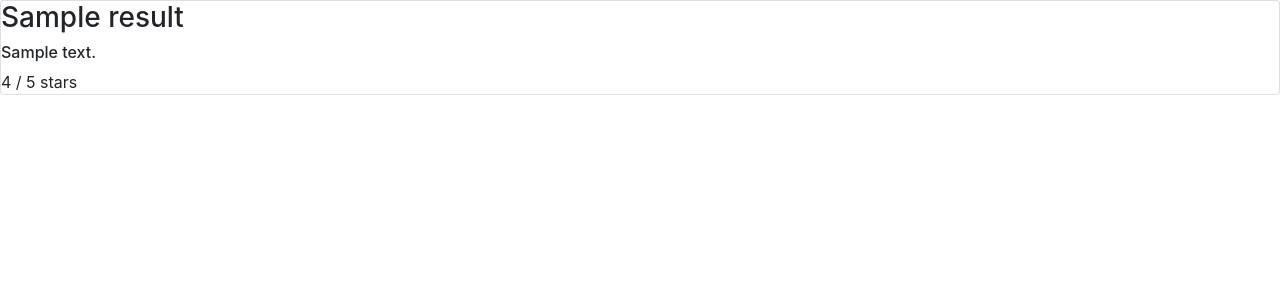
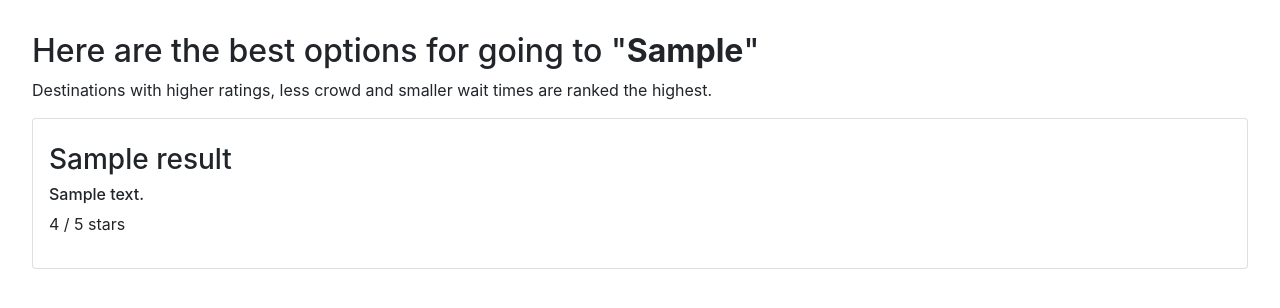
Before and after one commit to sidharthrajaram/planwise-covid, a Flask app: template templates/results.html in a window 1280 px wide. Shown: the top 308 px of the page. Run offline with Flask 2, Linux system fonts and the light colour scheme; the template is opened without the code that fills it: most values are stand-ins (such as "Sample title", 1, 10 or a date in 2020).

Commit message:
i am stuff

```diff
--- a/app.py
+++ b/app.py
@@ -73,7 +73,7 @@ def clean_candidates(candidates):
     clean_candidates = []
     for candidate in candidates:
         popularity_data = populartimes.get_id(google_api_key, candidate["place_id"])
-        print(popularity_data)
+        # print(popularity_data)
         # candidate is a JSON element
         clean_candidate = {"name": candidate["name"],
                             "types": candidate["types"],
@@ -115,9 +115,10 @@ def results(query=None, advanced=True):
         day_num = datetime.datetime.now().weekday()
         scores = []
 
-        for c in candidates:
+        for c in cleaned_data:
             if 'current_popularity' in c and 'populartimes' in c:
                 exp_score = math.e ** (- c['populartimes'][day_num]['data'][hour] / c['current_popularity'])
+                c['exp_score'] = round(exp_score, 3)
             else:
                 exp_score = 0
 
@@ -128,18 +129,24 @@ def results(query=None, advanced=True):
 
             if 'rating_n' in c:
                 n_score = math.atan(c['rating_n']/3)/3
+                c['n_score'] = round(n_score, 3)
             else:
                 n_score = 0
 
             if 'time_wait' in c:
                 waiting_score = c['time_wait'][day_num]['data'][hour]
+                c['waiting_score'] = round(waiting_score, 3)
             else:
                 waiting_score = 0
 
-            scores.append(exp_score + r + n_score - waiting_score)
+            composite_score = exp_score + r + n_score - waiting_score
+            c['comp_score'] = round(composite_score, 3)
+
+            scores.append(composite_score)
             noise = [random() for _ in range(len(scores))]
+
         cleaned_data = [x for _, __, x in sorted(zip(scores, noise, cleaned_data), reverse=True)]
 
-        return render_template('results.html', results=cleaned_data)
+        return render_template('results.html', results=cleaned_data, og_query=query)
 
     return render_template('splash.html')
--- a/templates/results.html
+++ b/templates/results.html
@@ -6,11 +6,19 @@
 </head>
 
 <body>
+  <div style="margin-top: 2em; margin-left: 2em; margin-right:2em;">
       {% if results %}
+      <h2>Here are the best options for going to "<b>{{ og_query }}</b>"</h2>
+      <p>Destinations with higher ratings, less crowd and smaller wait times are ranked the highest.</p>
       <!-- <h1>{{ results }}!</h1> -->
         {% for result in results %}
-      <div class="card">
+        <div class="card" style="padding:1em">
           <div class="card-content">
+            <h5>
+              {% if 'comp_score' in result %}
+                <b>{{ result.comp_score }}</b>
+              {% endif %}
+            </h5>
             <h3 class="card-name">
               {{result.name}}
             </h3>
@@ -18,10 +26,26 @@
               {{result.address}}
             </h6>
             {{result.rating}} / 5 stars
+
+            <p>
+            {% if 'exp_score' in result %}
+                {{ result.exp_score }}
+            {% endif %}
+            </p>
+
+          </p>
+            {% if 'waiting_score' in result %}
+                {{ result.waiting_score }}
+            {% endif %}
+          </p>
+
           </div>
+
+
         </div>
         {% endfor %}
       {% else %}
         <h1>Hello, World!</h1>
       {% endif %}
+   </div>
 </body>
```
Lines whose indentation alone changed are shown as unchanged.
